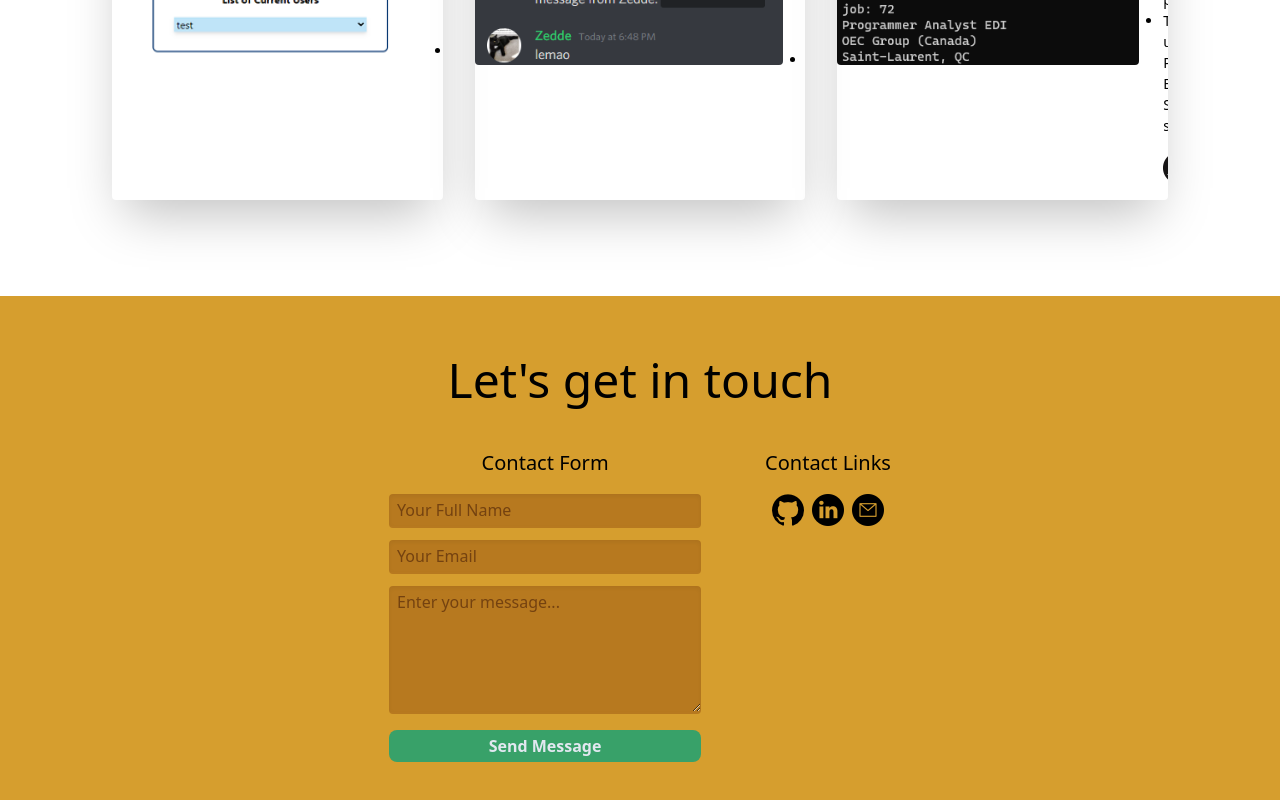
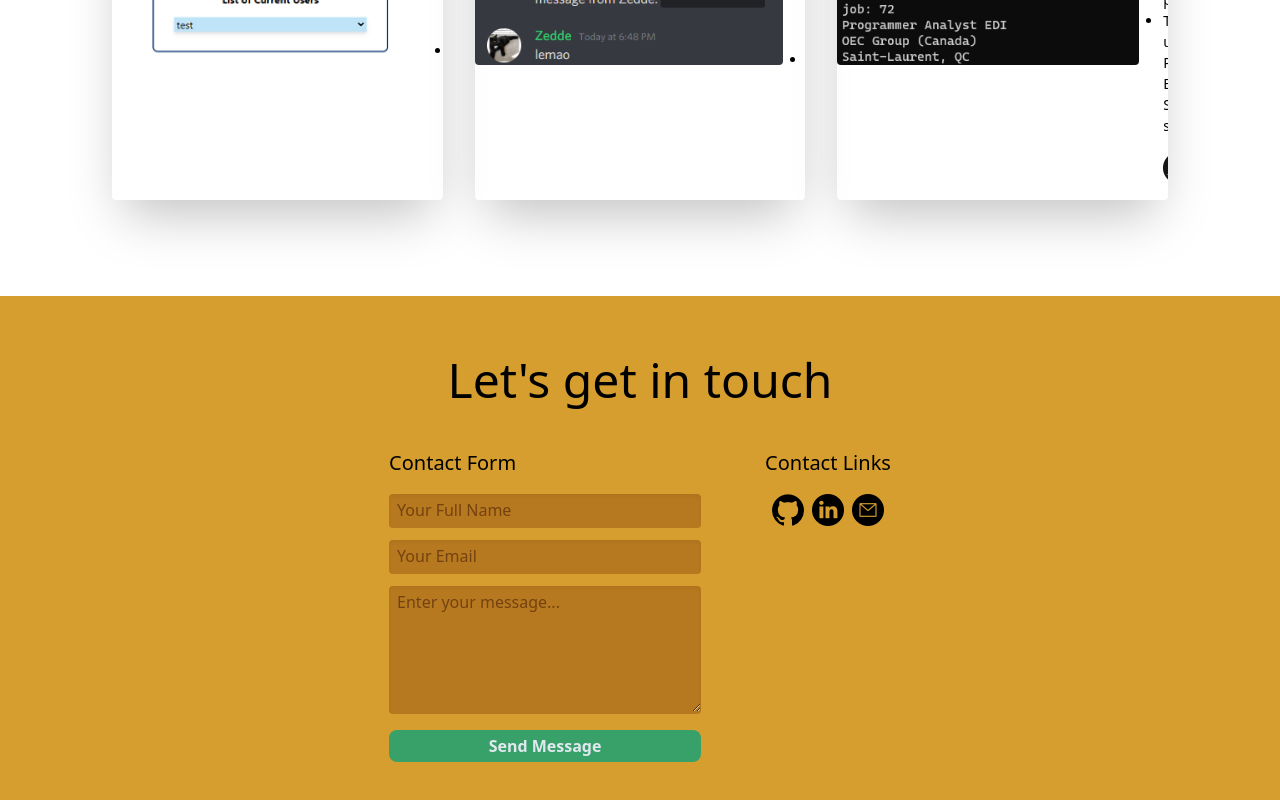
Before and after one commit to mo-pat/web-portfolio, a React (Create React App) app: page / in a window 1280 px wide. Shown: the part 2288-3088 px from the top of the page. Built offline with nearby package versions, Linux system fonts and the light colour scheme.

Commit message:
position contact form header

```diff
--- a/src/component/Footer.js
+++ b/src/component/Footer.js
@@ -12,7 +12,7 @@ export const Footer = () => {
 
             <div className="w-1/4">
               <form className="mx-auto w-40 md:w-full flex flex-col" action="https://formspree.io/f/xleolvlp" method="POST" id="contact-form">
-                <header className="text-center mb-4 font-medium text-xl text-opacity-70">Contact Form</header>
+                <header className="text-left mb-4 font-medium text-xl text-opacity-70">Contact Form</header>
                 {/* name field*/}
                 {/*<span className="uppercase text-sm font-bold text-left text-gray-900">Full Name</span>*/}
                 <label htmlFor="full-name"></label>
```
